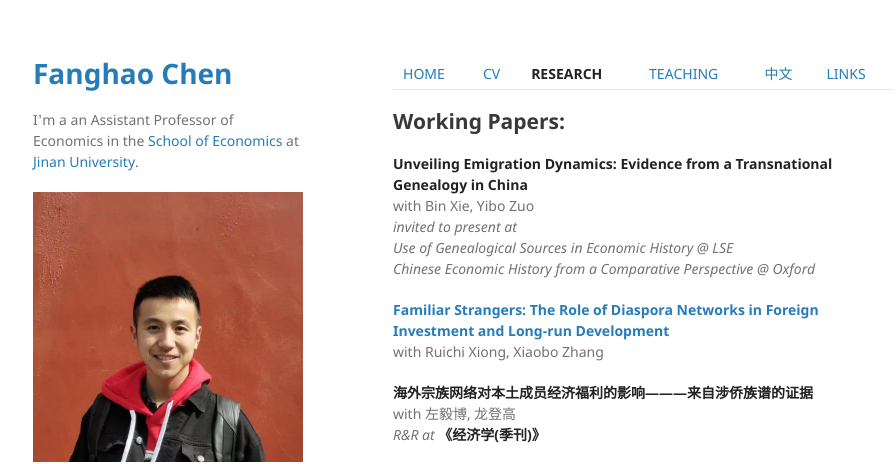
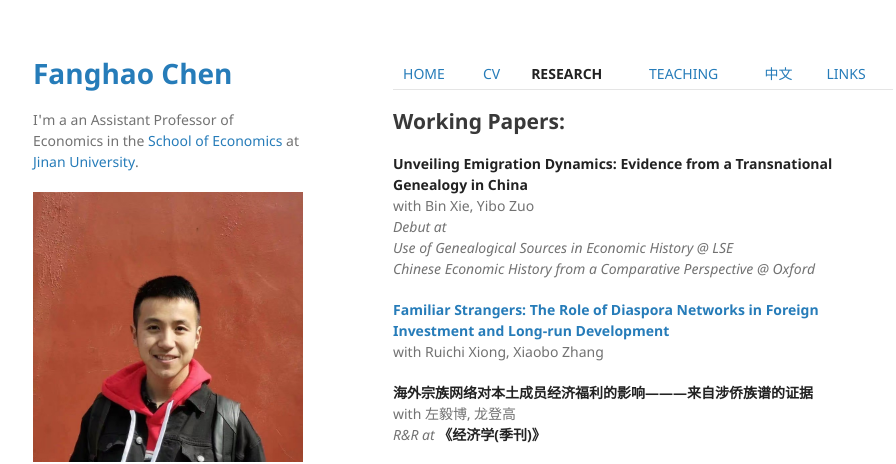
Before and after one commit to FanghaoChen/homepage, a Jekyll site: the page built from research.md, in a window 1280 px wide and 900 px high. Shown: the top 464 px of the window, without its empty margins (177-1073 px from the left). Built offline with Jekyll 4.4.1, drawn with Linux system fonts in a browser that asks for light colours.

Commit message:
Update research.md

```diff
--- a/research.md
+++ b/research.md
@@ -8,9 +8,9 @@ layout: default
 
 **Unveiling Emigration Dynamics: Evidence from a Transnational Genealogy in China**<br/>
 with Bin Xie, Yibo Zuo  <br/>
- <em> invited to present at </em> <br/>
-  <em> Use of Genealogical Sources in Economic History @ LSE  <em> <br/>
-  <em> Chinese Economic History from a Comparative Perspective @ Oxford <em>  <br/>
+<em> Debut at </em> <br/>
+<em> Use of Genealogical Sources in Economic History @ LSE  </em> <br/>
+<em> Chinese Economic History from a Comparative Perspective @ Oxford </em>  <br/>
 
 **[Familiar Strangers: The Role of Diaspora Networks in Foreign Investment and Long-run Development](https://papers.ssrn.com/sol3/papers.cfm?abstract_id=4004159)** <br/>
 with Ruichi Xiong, Xiaobo Zhang
```
